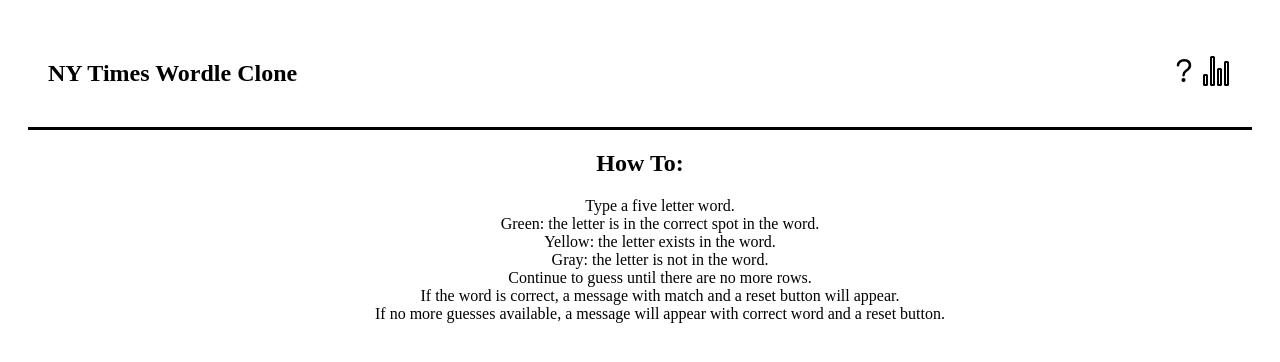
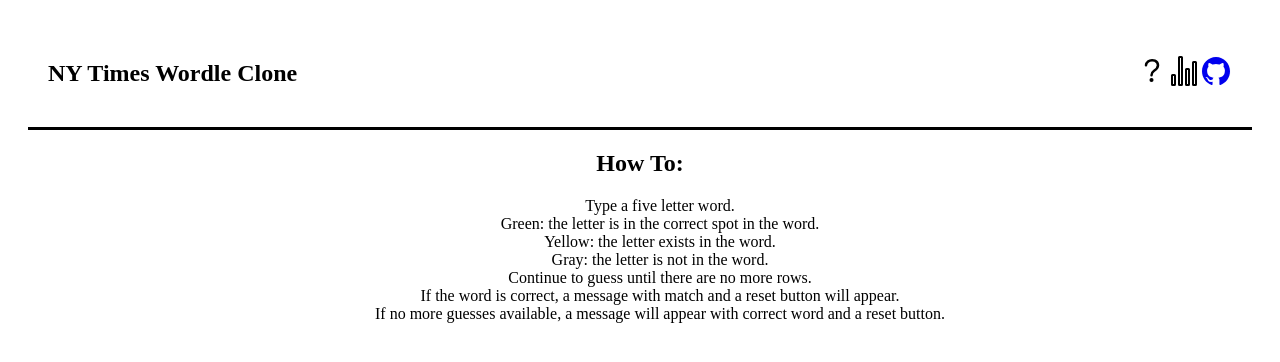
Before and after one commit to jstephensdev/ny-wordle-react-clone, a React (Create React App) app: page / in a window 1280 px wide. Both pictures are taken after a click on the element "NY Times Wordle Clone". Shown: the top 362 px of the page. Built offline with nearby package versions, Linux system fonts and the light colour scheme.

Commit message:
adding link to github

```diff
--- a/src/components/Board.jsx
+++ b/src/components/Board.jsx
@@ -146,6 +146,16 @@
             name="stats-chart-outline"
             aria-label="Stats"
           ></ion-icon>
+          <a
+            href="https://github.com/jstephensdev/ny-wordle-react-clone"
+            target="_blank"
+          >
+            <ion-icon
+              size="large"
+              aria-label="github"
+              name="logo-github"
+            ></ion-icon>
+          </a>
         </div>
       </nav>
       {showInfo ? (
```
